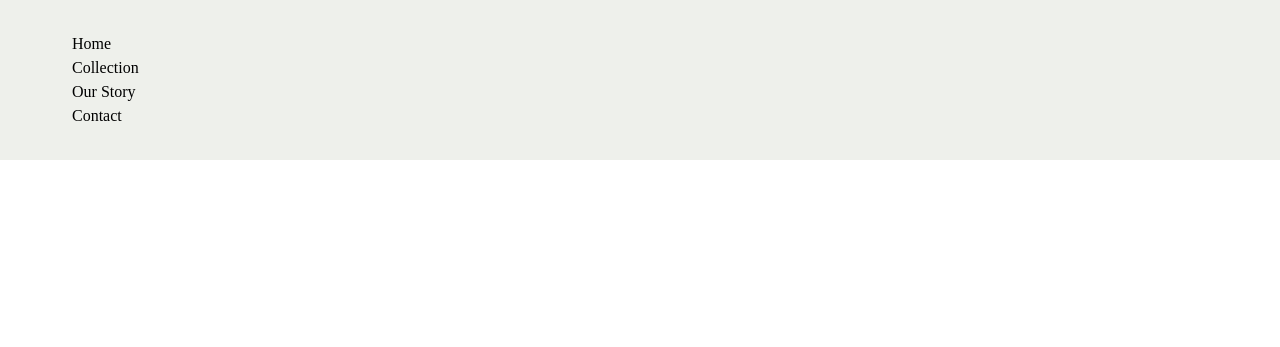
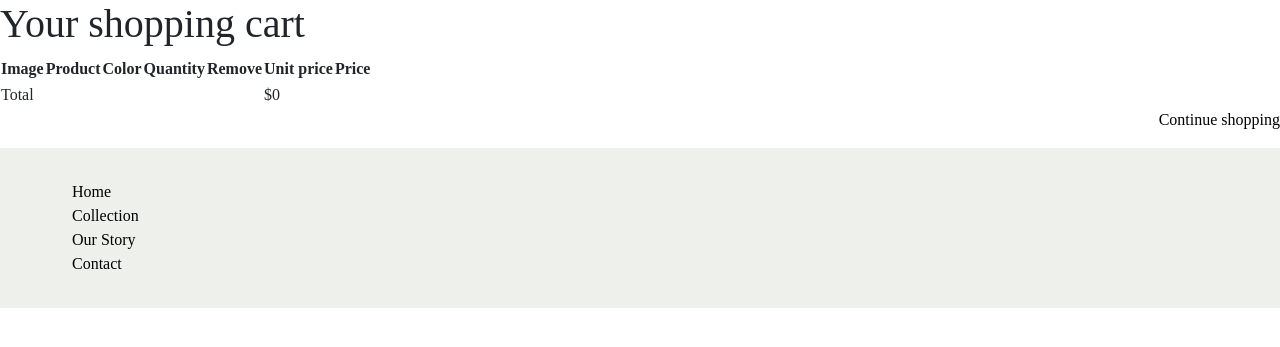
Before and after one commit to mapan/leafstore, a Django app: page /cart/ in a window 1280 px wide. Shown: the part 99-446 px from the top of the page. Run offline with Django 3.2, Linux system fonts and the light colour scheme; data comes from the database, SQL or seed files in the repository; both versions use the stored data as it was after the commit; parts of the project's set-up code (start-up, migrations or seed data) failed here and were passed over; some libraries are stand-ins or nearby versions.

Commit message:
Add cart view, add_to_cart form.

```diff
--- a/leafstore/cart/cart.py
+++ b/leafstore/cart/cart.py
@@ -42,8 +42,8 @@
     cart = self.cart.copy()
     for key in self.cart.keys():
       product_id, color_id = literal_eval(key)
-      cart[key]['product'] = Product.objects.filter(id=product_id)
-      cart[key]['color'] = ProductColor.objects.filter(id=color_id)
+      cart[key]['product'] = Product.objects.get(id=product_id)
+      cart[key]['color'] = ProductColor.objects.get(id=color_id)
     for item in cart.values():
       item['price'] = Decimal(item['price'])
       item['total_price'] = item['price'] * item['quantity']
--- a/leafstore/cart/templates/cart/detail.html
+++ b/leafstore/cart/templates/cart/detail.html
@@ -1,17 +1,15 @@
 {% extends "store/base.html" %}
 {% load static %}
 
-{% block title %}
-  Your shopping cart
-{% endblock %}
 
-{% block content %}
+{% block body %}
 <h1>Your shopping cart</h1>
 <table class="cart">
   <thead>
     <tr>
       <th>Image</th>
       <th>Product</th>
+      <th>Color</th>
       <th>Quantity</th>
       <th>Remove</th>
       <th>Unit price</th>
@@ -21,16 +19,18 @@
   <tbody>
     {% for item in cart %}
     {% with product=item.product %}
+    {% with color=item.color %}
     <tr>
       <td>
         <a href="{{ product.get_absolute_url }}">
-                <img src="{% if product.image %}{{ product.image.url }}
-                {% else %}{% static "img/no_image.png" %}{% endif %}">
+          <img src="{{ color.pictures.all.0.image.url }}" style="width:128px;height:128px;">
         </a>
       </td>
       <td>{{ product.name }}</td>
+      <td>{{ color.color }}</td>
+      <td>{{ item.quantity }}</td>
       <td>
-              <form action="{% url "cart:cart_add" product.id %}" method="post">
+        <form action="{% url 'cart:cart_add2' product.id color.id %}" method="post">
           {{ item.update_quantity_form.quantity }}
           {{ item.update_quantity_form.override }}
           <input type="submit" value="Update">
@@ -38,7 +38,7 @@
         </form>
       </td>
       <td>
-              <form action="{% url "cart:cart_remove" product.id %}" method="post">
+        <form action="{% url 'cart:cart_remove' product.id color.id %}" method="post">
           <input type="submit" value="Remove">
           {% csrf_token %}
         </form>
@@ -46,6 +46,7 @@
       <td class="num">${{ item.price }}</td>
       <td class="num">${{ item.total_price }}</td>
     </tr>
+    {% endwith %}
     {% endwith %}
     {% endfor %}
     <tr class="total">
@@ -56,10 +57,10 @@
   </tbody>
 </table>
 <p class="text-right">
-    <a href="{% url "shop:product_list" %}" class="button
+  <a href="{% url 'collections' %}" class="button
     light">Continue shopping</a>
-    <a href="{% url "orders:order_create" %}" class="button">
+  {% comment %} <a href="{% url "orders:order_create" %}" class="button">
     Checkout
-    </a>
+  </a> {% endcomment %}
 </p>
 {% endblock %}
--- a/leafstore/cart/urls.py
+++ b/leafstore/cart/urls.py
@@ -6,6 +6,10 @@
 urlpatterns = [
     path('', views.cart_detail, name='cart_detail'),
     path('add/<int:product_id>/', views.cart_add, name='cart_add'),
-    path('remove/<int:product_id>/', views.cart_remove,
+    path('add/<int:product_id>/<int:color_id>/',
+         views.cart_add,
+         name='cart_add2'),
+    path('remove/<int:product_id>/<int:color_id>/',
+         views.cart_remove,
          name='cart_remove'),
 ]
--- a/leafstore/cart/views.py
+++ b/leafstore/cart/views.py
@@ -6,25 +6,27 @@
 
 
 @require_POST
-def cart_add(request, product_id, color_id):
+def cart_add(request, product_id, color_id=None):
   cart = Cart(request)
   product = get_object_or_404(Product, id=product_id)
+  color_id = color_id or request.POST.get('color')
   color = get_object_or_404(ProductColor, id=color_id)
-  form = CartAddProductForm(request.POST)
-  if form.is_valid():
-    cd = form.cleaned_data
-    cart.add(product=product,
-             color=color,
-             quantity=cd['quantity'],
-             override_quantity=cd['override'])
+  # form = CartAddProductForm(request.POST)
+  # if form.is_valid():
+  #   cd = form.cleaned_data
+  cart.add(product=product,
+           color=color,
+           quantity=int(request.POST.get('quantity')),
+           override_quantity=False)
   return redirect('cart:cart_detail')
 
 
 @require_POST
-def cart_remove(request, product_id):
+def cart_remove(request, product_id, color_id):
   cart = Cart(request)
   product = get_object_or_404(Product, id=product_id)
-  cart.remove(product)
+  color = get_object_or_404(ProductColor, id=color_id)
+  cart.remove(product, color)
   return redirect('cart:cart_detail')
 
 
--- a/leafstore/store/templates/store/collection.html
+++ b/leafstore/store/templates/store/collection.html
@@ -37,7 +37,7 @@
         {% if color.stock %}
           <div class="product-div col-6 col-md-4 col-lg-4">
             <a href="{{ product.get_absolute_url }}">
-              <img class="product-img" src="{{ color.pictures.all.0.image.url}}">
+              <img class="product-img" src="{{ color.pictures.all.0.image.url }}">
               <h5 class="product-text">Color: {{ color.color }}</h5>
               <h6 class="product-text">Price: ${{ product.price }}</h6>
             </a>
--- a/leafstore/store/templatetags/collection_tags.py
+++ b/leafstore/store/templatetags/collection_tags.py
@@ -1,5 +1,5 @@
 from django import template
-from ..models import Collection
+from ..models import Collection, ProductColor
 
 register = template.Library()
 
@@ -7,3 +7,9 @@
 @register.simple_tag
 def get_all_collections():
   return Collection.objects.all()
+
+
+@register.simple_tag
+def get_product_colors(product):
+  return ProductColor.objects.filter(
+      product__id=product.id).filter(stock__gt=0)
```
Also changed, not shown: leafstore/store/templates/store/product.html (+22 -6 lines), leafstore/db.sqlite3. Lines whose indentation alone changed are shown as unchanged.
